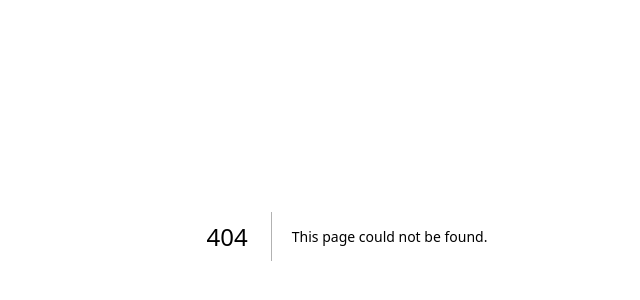
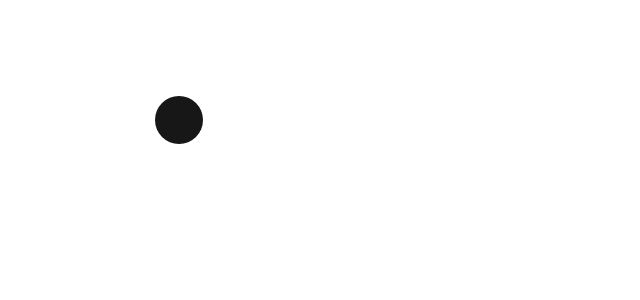
Before and after one commit to 10xshivam/motion-playground, a Next.js app: page /action-menu in a window 1280 px wide. Before the commit this address had no page. Shown: the part 164-464 px from the top of the page, without its empty margins (293-933 px from the left). Built offline with nearby package versions, Linux system fonts and the light colour scheme.

Commit message:
Add Action Menu component and update links in Home page

```diff
--- /dev/null
+++ b/app/action-menu/page.tsx
@@ -0,0 +1,15 @@
+import { ActionMenu } from "@/components/ActionMenu";
+import type { Metadata } from "next";
+
+export const metadata: Metadata = {
+  title: "Action Menu",
+  description: "Animated action menu interaction built with Motion",
+};
+
+export default function Page() {
+  return (
+    <div className="flex h-screen w-full items-center justify-center">
+      <ActionMenu />
+    </div>
+  );
+}
--- a/app/page.tsx
+++ b/app/page.tsx
@@ -4,6 +4,7 @@ import Link from "next/link";
 const links = [
   { href: "/x-wrapped", label: "X's Wrapped" },
   { href: "/clerk-card", label: "Clerk Card" },
+  { href: "/action-menu", label: "Action Menu" },
 ];
 
 export const metadata = {
--- /dev/null
+++ b/components/ActionMenu.tsx
@@ -0,0 +1,146 @@
+"use client";
+
+import {
+  IconHelpFilled,
+  IconMenuDeep,
+  IconSettingsFilled,
+  IconUserFilled,
+  IconX,
+  TablerIcon,
+} from "@tabler/icons-react";
+import { useState } from "react";
+import { AnimatePresence, motion, type Variants } from "motion/react";
+
+interface MenuItem {
+  icon: TablerIcon;
+  title: string;
+  description: string;
+}
+
+const menuItems: MenuItem[] = [
+  {
+    icon: IconSettingsFilled,
+    title: "Settings",
+    description: "Adjust your preferences",
+  },
+  {
+    icon: IconUserFilled,
+    title: "Profile",
+    description: "View your profile details",
+  },
+  {
+    icon: IconHelpFilled,
+    title: "Help",
+    description: "Get assistance and support",
+  },
+];
+
+export function ActionMenu() {
+  const [isOpen, setIsOpen] = useState(false);
+
+  const buttonIconVariant = {
+    initial: {
+      rotate: -90,
+      scale: 0.88,
+      filter: "blur(6px)",
+    },
+    animate: {
+      rotate: 0,
+      scale: 1,
+      filter: "blur(0px)",
+    },
+    exit: {
+      rotate: 90,
+      scale: 0.88,
+      filter: "blur(6px)",
+    },
+  } satisfies Variants;
+
+  const menuVariant = {
+    open: {
+      opacity: 1,
+      y: 0,
+      transition: {
+        staggerChildren: 0.08,
+        delayChildren: 0.1,
+      },
+    },
+    closed: {
+      opacity: 0,
+      y: -10,
+      transition: {
+        staggerChildren: 0.01,
+        staggerDirection: -1,
+      },
+    },
+  } satisfies Variants;
+
+  const itemVariant = {
+    open: {
+      opacity: 1,
+      y: 0,
+      filter: "blur(0px)",
+    },
+    closed: {
+      opacity: 0,
+      y: -10,
+      filter: "blur(6px)",
+    },
+  } satisfies Variants;
+
+  return (
+    <div className="flex h-70 w-sm flex-col items-start justify-start gap-3">
+      <button
+        type="button"
+        className="flex size-12 items-center justify-center rounded-full bg-neutral-900 p-3"
+        onClick={() => setIsOpen(!isOpen)}
+      >
+        <AnimatePresence mode="wait" initial={false}>
+          <motion.span
+            key={isOpen ? "close" : "menu"}
+            className="flex items-center justify-center"
+            variants={buttonIconVariant}
+            initial="initial"
+            animate="animate"
+            exit="exit"
+            transition={{
+              duration: 0.1,
+              ease: "easeInOut",
+            }}
+          >
+            {isOpen ? <IconX /> : <IconMenuDeep />}
+          </motion.span>
+        </AnimatePresence>
+      </button>
+      <AnimatePresence initial={false}>
+        {isOpen && (
+          <motion.div
+            className="flex w-sm flex-col gap-2.5 rounded-2xl bg-neutral-900 p-4"
+            variants={menuVariant}
+            initial="closed"
+            animate="open"
+            exit="closed"
+          >
+            {menuItems.map((item, index) => (
+              <motion.div
+                key={index}
+                className="flex cursor-default items-start gap-3 rounded-xl bg-neutral-800 p-2 hover:bg-neutral-700/45 transition-colors duration-300"
+                variants={itemVariant}
+              >
+                <div className="flex size-10 items-center justify-center rounded-lg bg-neutral-700 text-neutral-300">
+                  <item.icon className="h-6 w-6" />
+                </div>
+                <div className="flex flex-col gap-2">
+                  <h3 className="font-medium">{item.title}</h3>
+                  <p className="text-sm leading-0 text-neutral-500">
+                    {item.description}
+                  </p>
+                </div>
+              </motion.div>
+            ))}
+          </motion.div>
+        )}
+      </AnimatePresence>
+    </div>
+  );
+}
```
